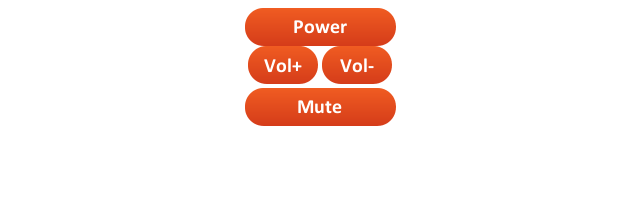
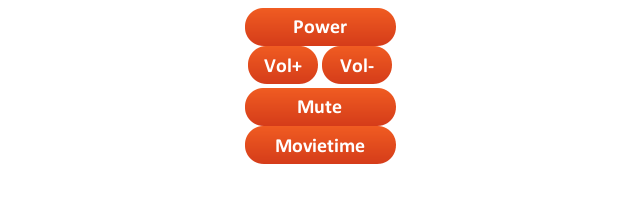
Before and after one commit to geirivtu/turnMeOn, a plain HTML site: page webSrc/index.html in a window 1280 px wide. Shown: the whole page, without its empty margins (320-960 px from the left). Drawn offline with Linux system fonts and the light colour scheme.

Commit message:
Update to index.html

```diff
--- a/webSrc/index.html
+++ b/webSrc/index.html
@@ -16,6 +16,10 @@ function on()
 function ch_up()
 {
     document.location="cgi-bin/channeldown.cgi";
+}
+function macro_movie()
+{
+
 }
 function dummy()
 {
@@ -38,6 +42,10 @@ function dummy()
 </br>
     <img src="Graphic/mute.png" id="l" onmousedown="vol_down()" onmouseup="dummy(event)">
 
+</br>
+    <img src="Graphic/macro_movie.png" id="l" onmousedown="macro_movie()" onmouseup="dummy(event)">
+
+
 
     </div>
 
```
Also changed, not shown: webSrc/Graphic/macro_movie.png (added).
